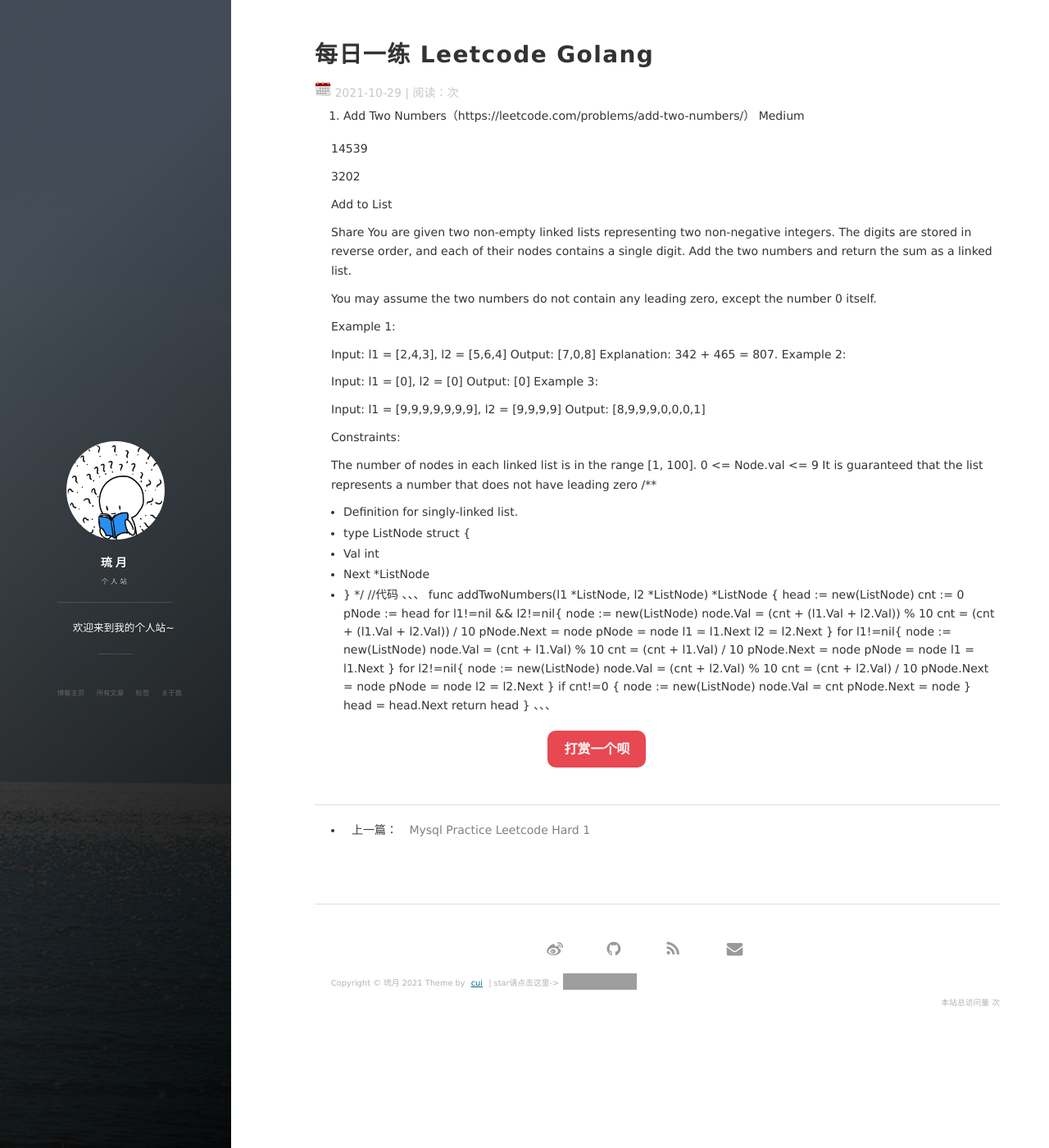
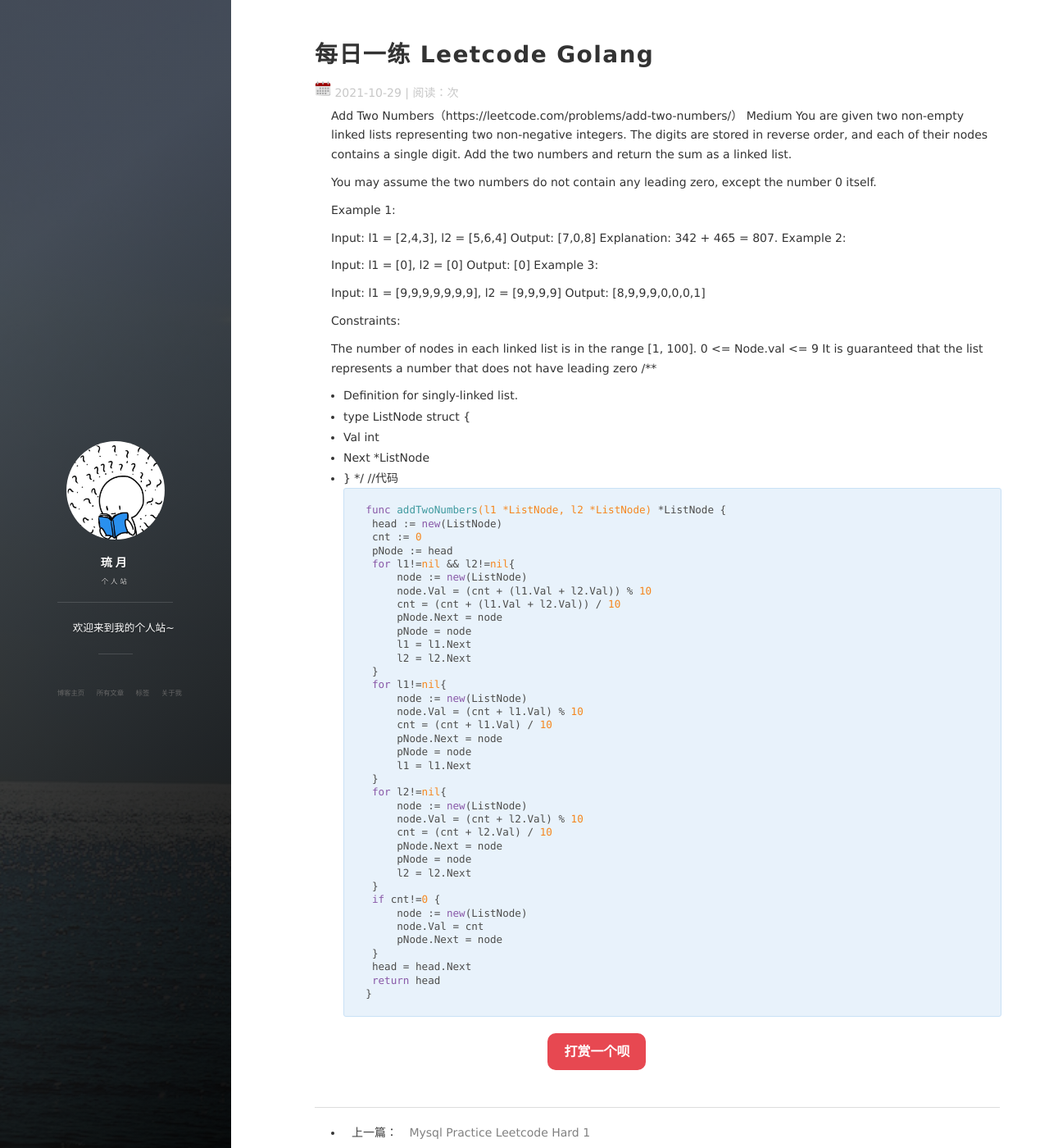
Before and after one commit to cuiguangwu/cuiguangwu.github.io, a Jekyll site: the page built from _posts/2021-10-29-每日一练-leetcode-Golang.md, in a window 1280 px wide and 1400 px high. Shown: the whole window at 82% size. Built offline with Jekyll 4.4.1, drawn with Linux system fonts in a browser that asks for light colours; nearby versions of some CDN libraries; our own code applies the rules of GitHub Pages for plain Markdown files; comment, search, counter and statistics services are not loaded; grey boxes are pictures that could not be loaded.

Commit message:
Update 2021-10-29-每日一练-leetcode-Golang.md

````diff
--- a/_posts/2021-10-29-每日一练-leetcode-Golang.md
+++ b/_posts/2021-10-29-每日一练-leetcode-Golang.md
@@ -1,13 +1,4 @@
-2. Add Two Numbers（https://leetcode.com/problems/add-two-numbers/）
-Medium
-
-14539
-
-3202
-
-Add to List
-
-Share
+Add Two Numbers（https://leetcode.com/problems/add-two-numbers/） Medium
 You are given two non-empty linked lists representing two non-negative integers. The digits are stored in reverse order, and each of their nodes contains a single digit. Add the two numbers and return the sum as a linked list.
 
 You may assume the two numbers do not contain any leading zero, except the number 0 itself.
@@ -43,7 +34,7 @@ It is guaranteed that the list represents a number that does not have leading ze
  * }
  */
  //代码
- 、、、
+```
 func addTwoNumbers(l1 *ListNode, l2 *ListNode) *ListNode {
     head := new(ListNode)
     cnt := 0
@@ -81,4 +72,4 @@ func addTwoNumbers(l1 *ListNode, l2 *ListNode) *ListNode {
     head = head.Next
     return head
 }
-、、、
+```
````
